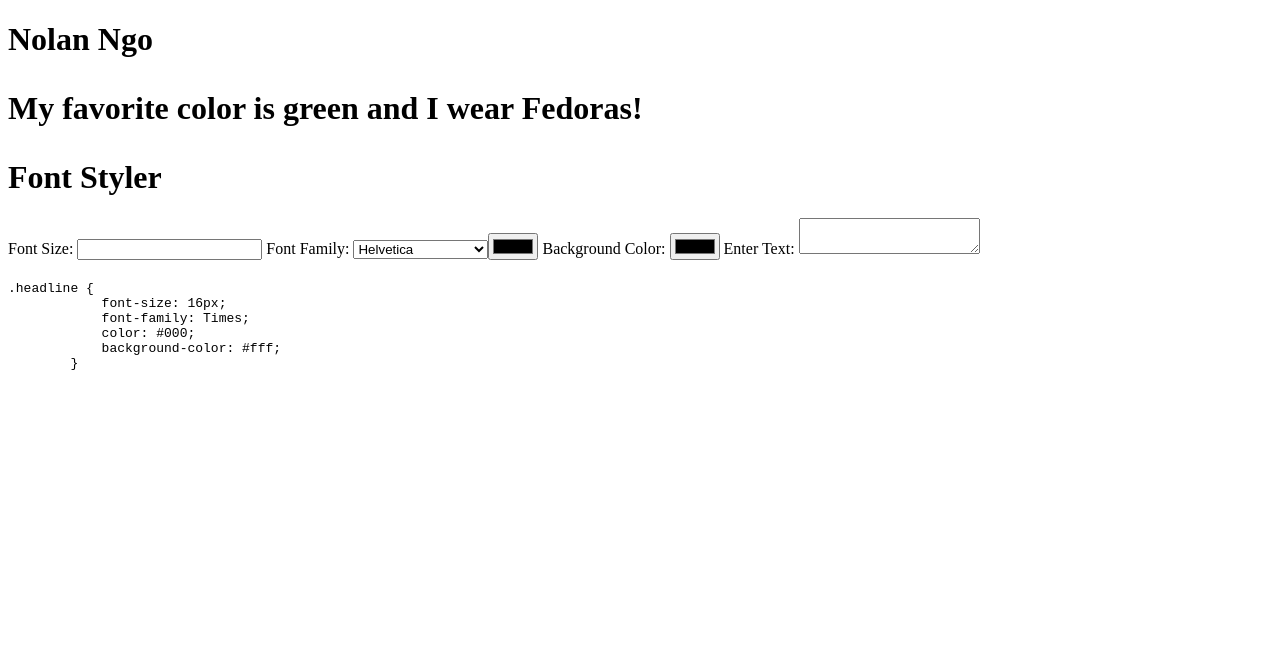
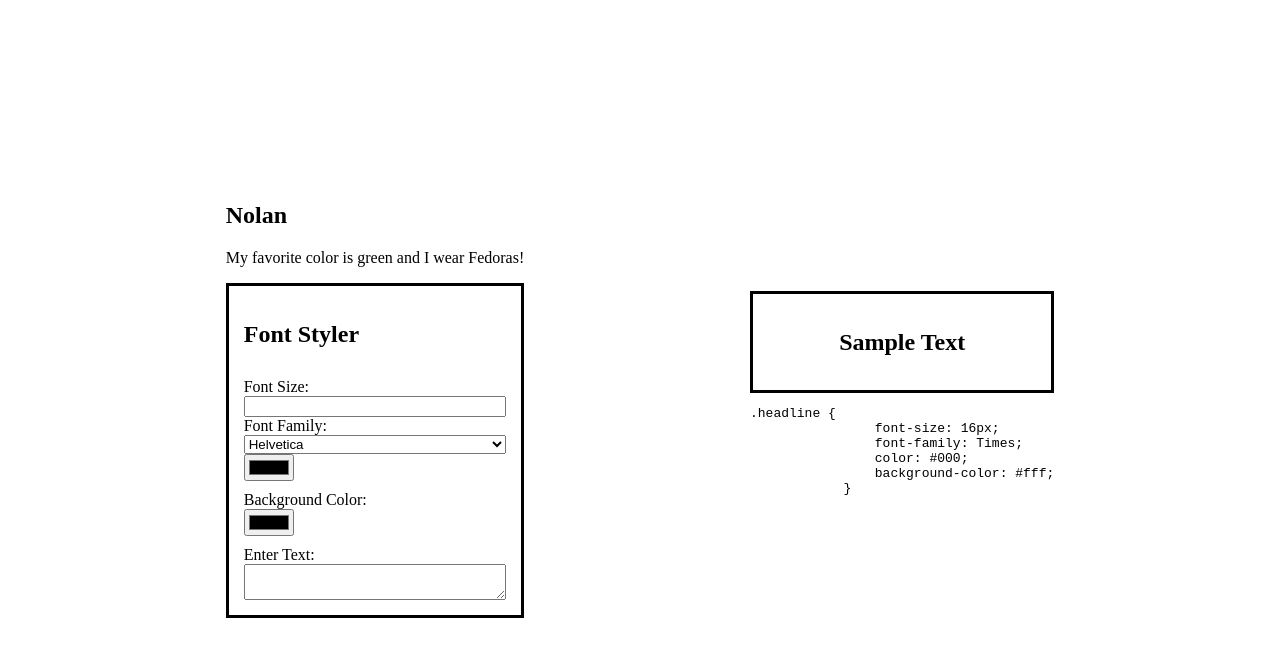
Before and after one commit to nolngo/WEB-1.0-Final-Assessment, a plain HTML site: page index.html in a window 1280 px wide. Drawn offline with Linux system fonts and the light colour scheme.

Commit message:
finished styles

```diff
--- a/index.html
+++ b/index.html
@@ -3,36 +3,42 @@
 <head>
     <meta charset="UTF-8">
     <meta name="viewport" content="width=device-width, initial-scale=1.0">
+    <link rel="stylesheet" href=.\styles.css>
     <title>Nolan Ngo - Final - WEB 1.0</title>
 </head>
 <body>
-    <div id="student-info">
-        <h1>Nolan Ngo<h1>
+    <div>
+        <section id="student-info">
+            <h1>Nolan</h1>
             <p>My favorite color is green and I wear Fedoras!</p>
-    </div>
-    <div id="data-input">
+        </section>
+        <section id="data-input">
         <h1>Font Styler</h1>
-            Font Size: <input id="font-size" type="number">
+        <form>
+            <label>Font Size: </label><input id="font-size" type="number">
             Font Family: <select id="select-font">
                 <option value="helvetica">Helvetica</option>
                 <option value="arial">Arial</option>
                 <option value="timesnewroman">Times New Roman</option>
                 <option value="georgia">Georgia</option>
-            Font Color: <input id="input-color" type="color" value="#000">
-            Background Color: <input id="input-bg-color" type="color" value="#fff">
-            Enter Text: <textarea id="enter-text"></textarea>
+            <label>Font Color: </label><input id="input-color" type="color" value="#000">
+            <label>Background Color: </label><input id="input-bg-color" type="color" value="#fff">
+            <label>Enter Text: </label><textarea id="enter-text"></textarea>
+        </form>
+        </section>
     </div>
-    <div id="headline-display">
-        <h1 id="display"></h1>
-    </div>
-    <div id="data-output">
+    <div>
+        <section id="headline-display">
+            <h1 id="display">Sample Text</h1>
+        </section>
+        <section id="data-output">
             <pre><code>.headline {
                 font-size: <span id="show-size">16</span>px;
                 font-family: <span id="show-font">Times</span>;
                 color: <span id="show-color">#000</span>;
                 background-color: <span id="show-bg-color">#fff</span>;
             }</code></pre>
+        </section>
     </div>
-
 </body>
 </html>
--- a/styles.css
+++ b/styles.css
@@ -0,0 +1,29 @@
+html, body {
+    height: 100%;
+    padding: 0;
+    margin: 0;
+}
+body {
+    display: flex;
+    flex-direction: row;
+    justify-content: space-evenly;
+    align-items: center;
+}
+form {
+    display: flex;
+    flex-direction: column;
+}
+#data-input {
+    border: 3px solid;
+    padding: 15px;
+}
+#data-input label{
+    padding-top: 10px;
+}
+#headline-display {
+    border: 3px solid;
+    padding: 15px;
+}
+#headline-display h1{
+    text-align: center;
+}
```
Also changed, not shown: main.js (added). Lines whose indentation alone changed are shown as unchanged.
